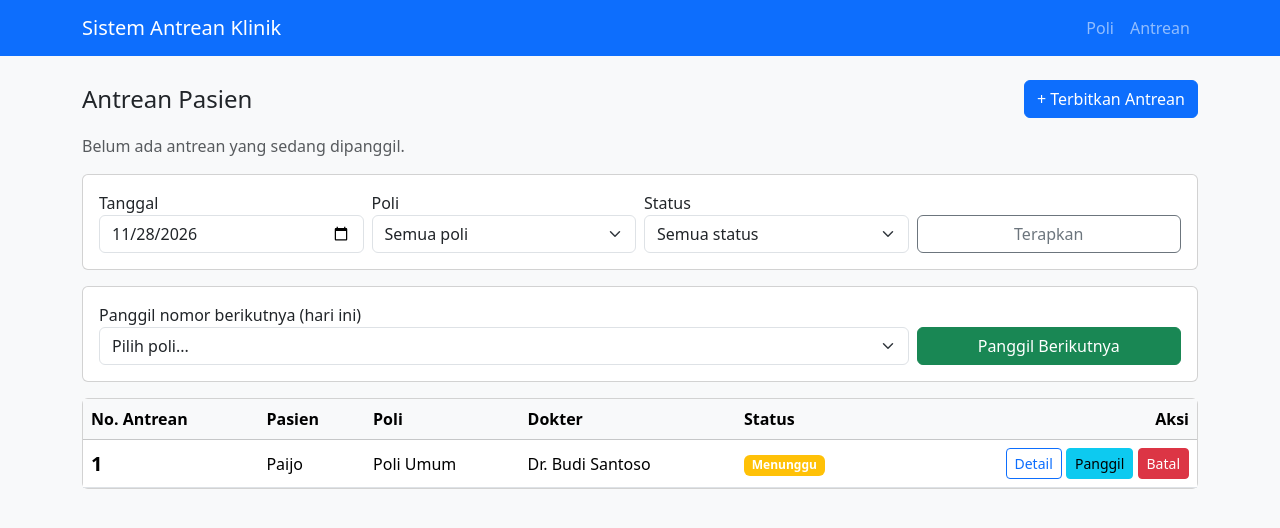
After one commit to Arya10-cell/projek-pweb, a Laravel app: page /antrean in a window 1280 px wide. The commit adds this page. Shown: the top 528 px of the page. Run offline with Laravel 12, Linux system fonts and the light colour scheme; data comes from the database, SQL or seed files in the repository.

Commit message:
feat: CRUD poli dan modul antrean (terbit, status, panggil, detail keluhan)

```diff
--- /dev/null
+++ b/app/Http/Controllers/AntreanController.php
@@ -0,0 +1,153 @@
+<?php
+
+namespace App\Http\Controllers;
+
+use App\Models\Antrean;
+use App\Models\Poli;
+use Illuminate\Http\Request;
+use Illuminate\Support\Facades\DB;
+use Illuminate\Validation\Rule;
+use RuntimeException;
+
+class AntreanController extends Controller
+{
+    /** Daftar antrean + status. */
+    public function index(Request $request)
+    {
+        $tanggal = $request->input('tanggal', now()->toDateString());
+
+        $antrean = Antrean::denganDetail()
+            ->whereDate('antrean.tanggal_antrean', $tanggal)
+            ->when($request->poli, fn ($q, $poli) => $q->where('jadwal_dokter.id_poli', $poli))
+            ->when($request->status, fn ($q, $status) => $q->where('antrean.status_antrean', $status))
+            ->orderBy('poli.nama_poli')
+            ->orderBy('antrean.nomor_antrean')
+            ->paginate(15)
+            ->withQueryString();
+
+        $dipanggil = Antrean::denganDetail()
+            ->whereDate('antrean.tanggal_antrean', $tanggal)
+            ->where('antrean.status_antrean', Antrean::DIPANGGIL)
+            ->orderBy('poli.nama_poli')
+            ->get();
+
+        $daftarPoli = Poli::orderBy('nama_poli')->get();
+
+        return view('antrean.index', compact('antrean', 'dipanggil', 'daftarPoli', 'tanggal'));
+    }
+
+    /** Pendaftaran yang belum punya nomor antrean. */
+    public function create()
+    {
+        $pendaftaran = DB::table('pendaftaran')
+            ->leftJoin('antrean', 'antrean.id_pendaftaran', '=', 'pendaftaran.id_pendaftaran')
+            ->join('user', 'pendaftaran.id_user', '=', 'user.id_user')
+            ->join('jadwal_dokter', 'pendaftaran.id_jadwal', '=', 'jadwal_dokter.id_jadwal')
+            ->join('dokter', 'jadwal_dokter.id_dokter', '=', 'dokter.id_dokter')
+            ->join('poli', 'jadwal_dokter.id_poli', '=', 'poli.id_poli')
+            ->whereNull('antrean.id_antrean')
+            ->whereDate('pendaftaran.tanggal_kunjungan', '>=', now()->toDateString())
+            ->orderBy('pendaftaran.tanggal_kunjungan')
+            ->orderBy('pendaftaran.id_pendaftaran')
+            ->select(
+                'pendaftaran.id_pendaftaran',
+                'pendaftaran.tanggal_kunjungan',
+                'pendaftaran.keluhan',
+                'user.nama as nama_pasien',
+                'dokter.nama_dokter',
+                'poli.nama_poli'
+            )
+            ->paginate(15);
+
+        return view('antrean.create', compact('pendaftaran'));
+    }
+
+    /** Terbitkan nomor antrean. */
+    public function store(Request $request)
+    {
+        $data = $request->validate([
+            'id_pendaftaran' => 'required|integer|exists:pendaftaran,id_pendaftaran',
+        ]);
+
+        try {
+            $antrean = Antrean::terbitkan($data['id_pendaftaran']);
+        } catch (RuntimeException $e) {
+            return back()->with('error', $e->getMessage());
+        }
+
+        return redirect()
+            ->route('antrean.index', ['tanggal' => $antrean->tanggal_antrean->toDateString()])
+            ->with('success', "Nomor antrean {$antrean->nomor_antrean} berhasil diterbitkan.");
+    }
+
+    /** Detail keluhan. */
+    public function show(int $id)
+    {
+        $antrean = Antrean::denganDetail()
+            ->where('antrean.id_antrean', $id)
+            ->firstOrFail();
+
+        return view('antrean.show', compact('antrean'));
+    }
+
+    /** Panggil satu antrean tertentu. */
+    public function panggil(int $id)
+    {
+        $antrean = Antrean::findOrFail($id);
+
+        if ($antrean->status_antrean !== Antrean::MENUNGGU) {
+            return back()->with('error', 'Hanya antrean berstatus menunggu yang bisa dipanggil.');
+        }
+
+        $this->ubahStatus($antrean->id_antrean, Antrean::DIPANGGIL);
+
+        return back()->with('success', "Antrean nomor {$antrean->nomor_antrean} dipanggil.");
+    }
+
+    /** Panggil nomor menunggu terkecil di sebuah poli untuk hari ini. */
+    public function panggilBerikutnya(Request $request)
+    {
+        $data = $request->validate([
+            'id_poli' => 'required|integer|exists:poli,id_poli',
+        ]);
+
+        $berikutnya = Antrean::denganDetail()
+            ->whereDate('antrean.tanggal_antrean', now()->toDateString())
+            ->where('jadwal_dokter.id_poli', $data['id_poli'])
+            ->where('antrean.status_antrean', Antrean::MENUNGGU)
+            ->orderBy('antrean.nomor_antrean')
+            ->first();
+
+        if (! $berikutnya) {
+            return back()->with('error', 'Tidak ada antrean menunggu di poli ini untuk hari ini.');
+        }
+
+        $this->ubahStatus($berikutnya->id_antrean, Antrean::DIPANGGIL);
+
+        return back()->with('success', "Antrean nomor {$berikutnya->nomor_antrean} ({$berikutnya->nama_poli}) dipanggil.");
+    }
+
+    /** Ubah status: menunggu, dipanggil, selesai, batal. */
+    public function updateStatus(Request $request, int $id)
+    {
+        $data = $request->validate([
+            'status' => ['required', Rule::in(Antrean::STATUS)],
+        ]);
+
+        $antrean = Antrean::findOrFail($id);
+        $this->ubahStatus($antrean->id_antrean, $data['status']);
+
+        return back()->with('success', "Status antrean nomor {$antrean->nomor_antrean} menjadi {$data['status']}.");
+    }
+
+    private function ubahStatus(int $id, string $status): void
+    {
+        $nilai = ['status_antrean' => $status];
+
+        if ($status === Antrean::DIPANGGIL) {
+            $nilai['waktu_dipanggil'] = now();
+        }
+
+        Antrean::whereKey($id)->update($nilai);
+    }
+}
--- /dev/null
+++ b/app/Models/Antrean.php
@@ -0,0 +1,117 @@
+<?php
+
+namespace App\Models;
+
+use Illuminate\Database\Eloquent\Builder;
+use Illuminate\Database\Eloquent\Model;
+use Illuminate\Support\Facades\DB;
+use RuntimeException;
+
+class Antrean extends Model
+{
+    public const MENUNGGU   = 'menunggu';
+    public const DIPANGGIL  = 'dipanggil';
+    public const SELESAI    = 'selesai';
+    public const BATAL      = 'batal';
+    public const STATUS     = [self::MENUNGGU, self::DIPANGGIL, self::SELESAI, self::BATAL];
+
+    protected $table = 'antrean';
+    protected $primaryKey = 'id_antrean';
+
+    protected $fillable = [
+        'id_pendaftaran',
+        'nomor_antrean',
+        'tanggal_antrean',
+        'status_antrean',
+        'waktu_dipanggil',
+    ];
+
+    protected function casts(): array
+    {
+        return [
+            'tanggal_antrean' => 'date',
+            'waktu_dipanggil' => 'date',
+        ];
+    }
+
+    /** Gabungkan antrean dengan pasien, dokter, poli, dan keluhan. */
+    public function scopeDenganDetail(Builder $query): Builder
+    {
+        return $query
+            ->join('pendaftaran', 'antrean.id_pendaftaran', '=', 'pendaftaran.id_pendaftaran')
+            ->join('user', 'pendaftaran.id_user', '=', 'user.id_user')
+            ->join('jadwal_dokter', 'pendaftaran.id_jadwal', '=', 'jadwal_dokter.id_jadwal')
+            ->join('dokter', 'jadwal_dokter.id_dokter', '=', 'dokter.id_dokter')
+            ->join('poli', 'jadwal_dokter.id_poli', '=', 'poli.id_poli')
+            ->select(
+                'antrean.*',
+                'pendaftaran.keluhan',
+                'pendaftaran.tanggal_kunjungan',
+                'user.nama as nama_pasien',
+                'user.no_telepon as telepon_pasien',
+                'dokter.nama_dokter',
+                'poli.id_poli',
+                'poli.nama_poli',
+                'jadwal_dokter.jam_mulai',
+                'jadwal_dokter.jam_selesai'
+            );
+    }
+
+    /**
+     * Terbitkan nomor antrean untuk satu pendaftaran.
+     * Nomor berurutan per poli per tanggal kunjungan, dan dicek terhadap kuota jadwal.
+     * Method ini juga bisa dipanggil modul Daftar Berobat setelah pendaftaran tersimpan.
+     */
+    public static function terbitkan(int $idPendaftaran): self
+    {
+        return DB::transaction(function () use ($idPendaftaran) {
+            $sudahAda = self::where('id_pendaftaran', $idPendaftaran)->first();
+            if ($sudahAda) {
+                return $sudahAda;
+            }
+
+            $daftar = DB::table('pendaftaran')
+                ->join('jadwal_dokter', 'pendaftaran.id_jadwal', '=', 'jadwal_dokter.id_jadwal')
+                ->where('pendaftaran.id_pendaftaran', $idPendaftaran)
+                ->select(
+                    'pendaftaran.tanggal_kunjungan',
+                    'jadwal_dokter.id_jadwal',
+                    'jadwal_dokter.id_poli',
+                    'jadwal_dokter.kuota_pasien'
+                )
+                ->first();
+
+            if (! $daftar) {
+                throw new RuntimeException('Data pendaftaran tidak ditemukan.');
+            }
+
+            // Kunci baris poli supaya dua pendaftaran bersamaan tidak mendapat nomor kembar.
+            DB::table('poli')->where('id_poli', $daftar->id_poli)->lockForUpdate()->first();
+
+            $terpakai = DB::table('antrean')
+                ->join('pendaftaran', 'antrean.id_pendaftaran', '=', 'pendaftaran.id_pendaftaran')
+                ->where('pendaftaran.id_jadwal', $daftar->id_jadwal)
+                ->whereDate('antrean.tanggal_antrean', $daftar->tanggal_kunjungan)
+                ->where('antrean.status_antrean', '!=', self::BATAL)
+                ->count();
+
+            if ($terpakai >= $daftar->kuota_pasien) {
+                throw new RuntimeException('Kuota pasien pada jadwal ini sudah penuh.');
+            }
+
+            $terakhir = DB::table('antrean')
+                ->join('pendaftaran', 'antrean.id_pendaftaran', '=', 'pendaftaran.id_pendaftaran')
+                ->join('jadwal_dokter', 'pendaftaran.id_jadwal', '=', 'jadwal_dokter.id_jadwal')
+                ->where('jadwal_dokter.id_poli', $daftar->id_poli)
+                ->whereDate('antrean.tanggal_antrean', $daftar->tanggal_kunjungan)
+                ->max('antrean.nomor_antrean');
+
+            return self::create([
+                'id_pendaftaran'  => $idPendaftaran,
+                'nomor_antrean'   => ($terakhir ?? 0) + 1,
+                'tanggal_antrean' => $daftar->tanggal_kunjungan,
+                'status_antrean'  => self::MENUNGGU,
+            ]);
+        });
+    }
+}
--- /dev/null
+++ b/resources/views/antrean/index.blade.php
@@ -0,0 +1,144 @@
+@extends('layouts.app')
+@section('title', 'Antrean')
+
+@section('content')
+@php
+    $warna = ['menunggu' => 'warning', 'dipanggil' => 'info', 'selesai' => 'success', 'batal' => 'danger'];
+@endphp
+
+<div class="d-flex justify-content-between align-items-center mb-3">
+    <h4 class="mb-0">Antrean Pasien</h4>
+    <a href="{{ route('antrean.create') }}" class="btn btn-primary">+ Terbitkan Antrean</a>
+</div>
+
+<div class="row g-2 mb-3">
+    @forelse ($dipanggil as $d)
+        <div class="col-md-3">
+            <div class="card border-info">
+                <div class="card-body py-2">
+                    <small class="text-muted">Sedang dipanggil &middot; {{ $d->nama_poli }}</small>
+                    <div class="fs-2 fw-bold">{{ $d->nomor_antrean }}</div>
+                    <small>{{ $d->nama_pasien }}</small>
+                </div>
+            </div>
+        </div>
+    @empty
+        <div class="col-12 text-muted">Belum ada antrean yang sedang dipanggil.</div>
+    @endforelse
+</div>
+
+<div class="card mb-3">
+    <div class="card-body">
+        <form method="GET" class="row g-2 align-items-end">
+            <div class="col-md-3">
+                <label class="form-label mb-0">Tanggal</label>
+                <input type="date" name="tanggal" value="{{ $tanggal }}" class="form-control">
+            </div>
+            <div class="col-md-3">
+                <label class="form-label mb-0">Poli</label>
+                <select name="poli" class="form-select">
+                    <option value="">Semua poli</option>
+                    @foreach ($daftarPoli as $p)
+                        <option value="{{ $p->id_poli }}" @selected(request('poli') == $p->id_poli)>{{ $p->nama_poli }}</option>
+                    @endforeach
+                </select>
+            </div>
+            <div class="col-md-3">
+                <label class="form-label mb-0">Status</label>
+                <select name="status" class="form-select">
+                    <option value="">Semua status</option>
+                    @foreach (['menunggu', 'dipanggil', 'selesai', 'batal'] as $s)
+                        <option value="{{ $s }}" @selected(request('status') === $s)>{{ ucfirst($s) }}</option>
+                    @endforeach
+                </select>
+            </div>
+            <div class="col-md-3">
+                <button class="btn btn-outline-secondary w-100">Terapkan</button>
+            </div>
+        </form>
+    </div>
+</div>
+
+<div class="card mb-3">
+    <div class="card-body">
+        <form action="{{ route('antrean.panggil-berikutnya') }}" method="POST" class="row g-2 align-items-end">
+            @csrf
+            <div class="col-md-9">
+                <label class="form-label mb-0">Panggil nomor berikutnya (hari ini)</label>
+                <select name="id_poli" class="form-select" required>
+                    <option value="">Pilih poli...</option>
+                    @foreach ($daftarPoli as $p)
+                        <option value="{{ $p->id_poli }}">{{ $p->nama_poli }}</option>
+                    @endforeach
+                </select>
+            </div>
+            <div class="col-md-3">
+                <button class="btn btn-success w-100">Panggil Berikutnya</button>
+            </div>
+        </form>
+    </div>
+</div>
+
+<div class="card">
+    <div class="table-responsive">
+        <table class="table table-hover mb-0 align-middle">
+            <thead class="table-light">
+                <tr>
+                    <th>No. Antrean</th>
+                    <th>Pasien</th>
+                    <th>Poli</th>
+                    <th>Dokter</th>
+                    <th>Status</th>
+                    <th class="text-end">Aksi</th>
+                </tr>
+            </thead>
+            <tbody>
+                @forelse ($antrean as $item)
+                    <tr>
+                        <td class="fw-bold fs-5">{{ $item->nomor_antrean }}</td>
+                        <td>{{ $item->nama_pasien }}</td>
+                        <td>{{ $item->nama_poli }}</td>
+                        <td>{{ $item->nama_dokter }}</td>
+                        <td>
+                            <span class="badge bg-{{ $warna[$item->status_antrean] ?? 'secondary' }}">
+                                {{ ucfirst($item->status_antrean) }}
+                            </span>
+                        </td>
+                        <td class="text-end">
+                            <a href="{{ route('antrean.show', $item->id_antrean) }}" class="btn btn-sm btn-outline-primary">Detail</a>
+
+                            @if ($item->status_antrean === 'menunggu')
+                                <form action="{{ route('antrean.panggil', $item->id_antrean) }}" method="POST" class="d-inline">
+                                    @csrf @method('PATCH')
+                                    <button class="btn btn-sm btn-info">Panggil</button>
+                                </form>
+                            @endif
+
+                            @if ($item->status_antrean === 'dipanggil')
+                                <form action="{{ route('antrean.status', $item->id_antrean) }}" method="POST" class="d-inline">
+                                    @csrf @method('PATCH')
+                                    <input type="hidden" name="status" value="selesai">
+                                    <button class="btn btn-sm btn-success">Selesai</button>
+                                </form>
+                            @endif
+
+                            @if (in_array($item->status_antrean, ['menunggu', 'dipanggil']))
+                                <form action="{{ route('antrean.status', $item->id_antrean) }}" method="POST" class="d-inline"
+                                      onsubmit="return confirm('Batalkan antrean nomor {{ $item->nomor_antrean }}?')">
+                                    @csrf @method('PATCH')
+                                    <input type="hidden" name="status" value="batal">
+                                    <button class="btn btn-sm btn-danger">Batal</button>
+                                </form>
+                            @endif
+                        </td>
+                    </tr>
+                @empty
+                    <tr><td colspan="6" class="text-center text-muted py-4">Tidak ada antrean pada tanggal ini.</td></tr>
+                @endforelse
+            </tbody>
+        </table>
+    </div>
+</div>
+
+<div class="mt-3">{{ $antrean->links('pagination::bootstrap-5') }}</div>
+@endsection
--- a/resources/views/layouts/app.blade.php
+++ b/resources/views/layouts/app.blade.php
@@ -1,3 +1,40 @@
-<div>
-    <!-- The only way to do great work is to love what you do. - Steve Jobs -->
-</div>
+<!DOCTYPE html>
+<html lang="id">
+<head>
+    <meta charset="UTF-8">
+    <meta name="viewport" content="width=device-width, initial-scale=1">
+    <title>@yield('title', 'Klinik') - Sistem Antrean Klinik</title>
+    <link href="https://cdn.jsdelivr.net/npm/bootstrap@5.3.3/dist/css/bootstrap.min.css" rel="stylesheet">
+</head>
+<body class="bg-light">
+    <nav class="navbar navbar-expand navbar-dark bg-primary mb-4">
+        <div class="container">
+            <a class="navbar-brand" href="{{ route('poli.index') }}">Sistem Antrean Klinik</a>
+            <div class="navbar-nav">
+                <a class="nav-link" href="{{ route('poli.index') }}">Poli</a>
+                <a class="nav-link" href="{{ route('antrean.index') }}">Antrean</a>
+            </div>
+        </div>
+    </nav>
+
+    <div class="container">
+        @if (session('success'))
+            <div class="alert alert-success alert-dismissible fade show">
+                {{ session('success') }}
+                <button type="button" class="btn-close" data-bs-dismiss="alert"></button>
+            </div>
+        @endif
+
+        @if (session('error'))
+            <div class="alert alert-danger alert-dismissible fade show">
+                {{ session('error') }}
+                <button type="button" class="btn-close" data-bs-dismiss="alert"></button>
+            </div>
+        @endif
+
+        @yield('content')
+    </div>
+
+    <script src="https://cdn.jsdelivr.net/npm/bootstrap@5.3.3/dist/js/bootstrap.bundle.min.js"></script>
+</body>
+</html>
--- a/routes/web.php
+++ b/routes/web.php
@@ -2,7 +2,17 @@
 
 use Illuminate\Support\Facades\Route;
 use App\Http\Controllers\PoliController;
+use App\Http\Controllers\AntreanController;
 
+Route::prefix('antrean')->name('antrean.')->controller(AntreanController::class)->group(function () {
+    Route::get('/', 'index')->name('index');
+    Route::get('/terbitkan', 'create')->name('create');
+    Route::post('/terbitkan', 'store')->name('store');
+    Route::post('/panggil-berikutnya', 'panggilBerikutnya')->name('panggil-berikutnya');
+    Route::get('/{id}', 'show')->name('show')->whereNumber('id');
+    Route::patch('/{id}/panggil', 'panggil')->name('panggil')->whereNumber('id');
+    Route::patch('/{id}/status', 'updateStatus')->name('status')->whereNumber('id');
+});
 Route::resource('poli', PoliController::class)
     ->except(['show'])
     ->parameters(['poli' => 'poli']);
```
Also changed, not shown: resources/views/antrean/create.blade.php (added, +50 -0 lines), resources/views/antrean/show.blade.php (added, +47 -0 lines).
